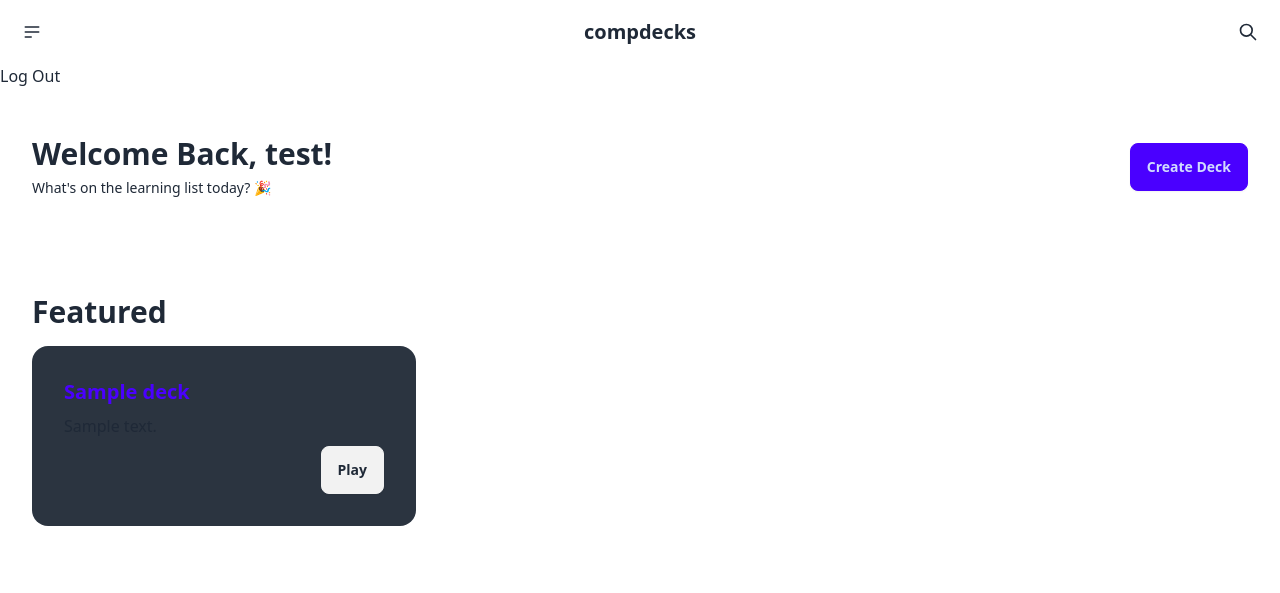
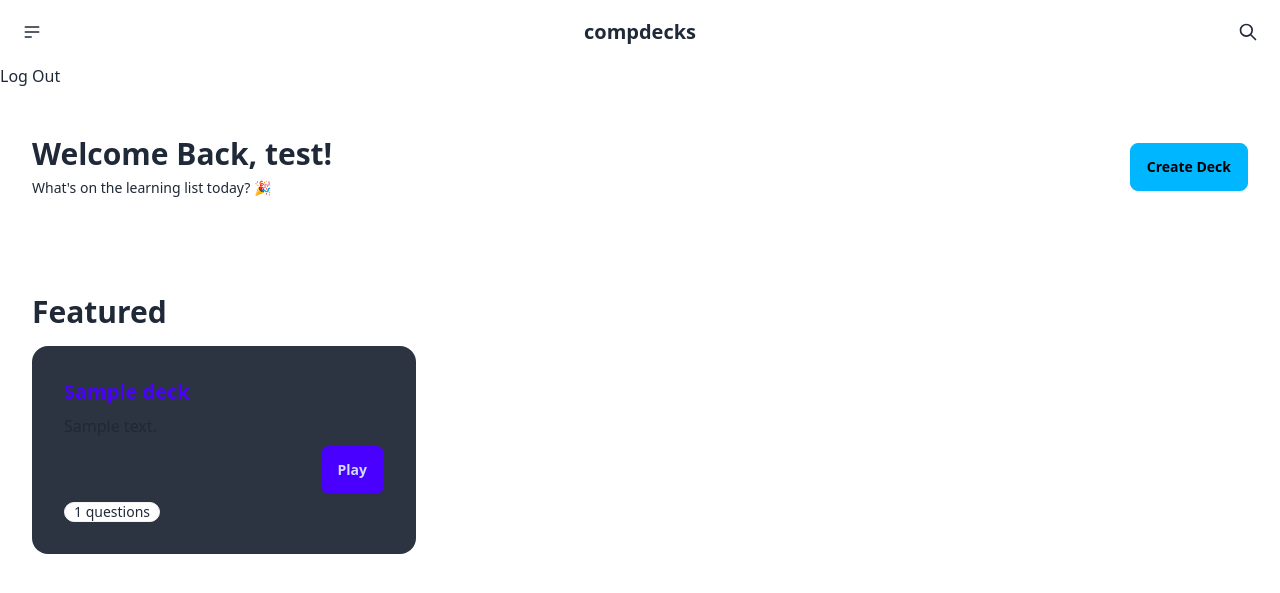
Before and after one commit to LegendaryAKx3/compdecks, a Flask app: template compdecks/templates/content/index.html in a window 1280 px wide. Shown: the top 593 px of the page. Run offline with Flask 3, Linux system fonts and the light colour scheme; the visitor is signed in with stand-in values (Sample User, id 1); data comes from the database, SQL or seed files in the repository; the template is opened without the code that fills it: most values are stand-ins (such as "Sample title", 1, 10 or a date in 2020); style sheets or scripts are compiled from the project's sources; some libraries are stand-ins or nearby versions.

Commit message:
update featured

```diff
--- a/compdecks/templates/content/index.html
+++ b/compdecks/templates/content/index.html
@@ -16,7 +16,7 @@ body%}
           class="mt-4 flex flex-col gap-4 sm:mt-0 sm:flex-row sm:items-center"
         >
           <form action="/create" method="get">
-            <button class="btn btn-primary" type="submit">Create Deck</button>
+            <button class="btn btn-info" type="submit">Create Deck</button>
           </form>
         </div>
       </div>
@@ -36,8 +36,12 @@ body%}
           <p class="font-medium text-base-content">{{ deck.description }}</p>
           <div class="card-actions justify-end">
             <form action="/deck/{{ deck.id }}" method="get">
-              <button type="submit" class="btn">Play</button>
+              <button type="submit" class="btn btn-primary">Play</button>
             </form>
+          </div>
+          <!--badges-->
+          <div class="flex flex-row gap-4">
+            <div class="badge font-medium">{{ deck.length}} questions</div>
           </div>
         </div>
       </div>
```
